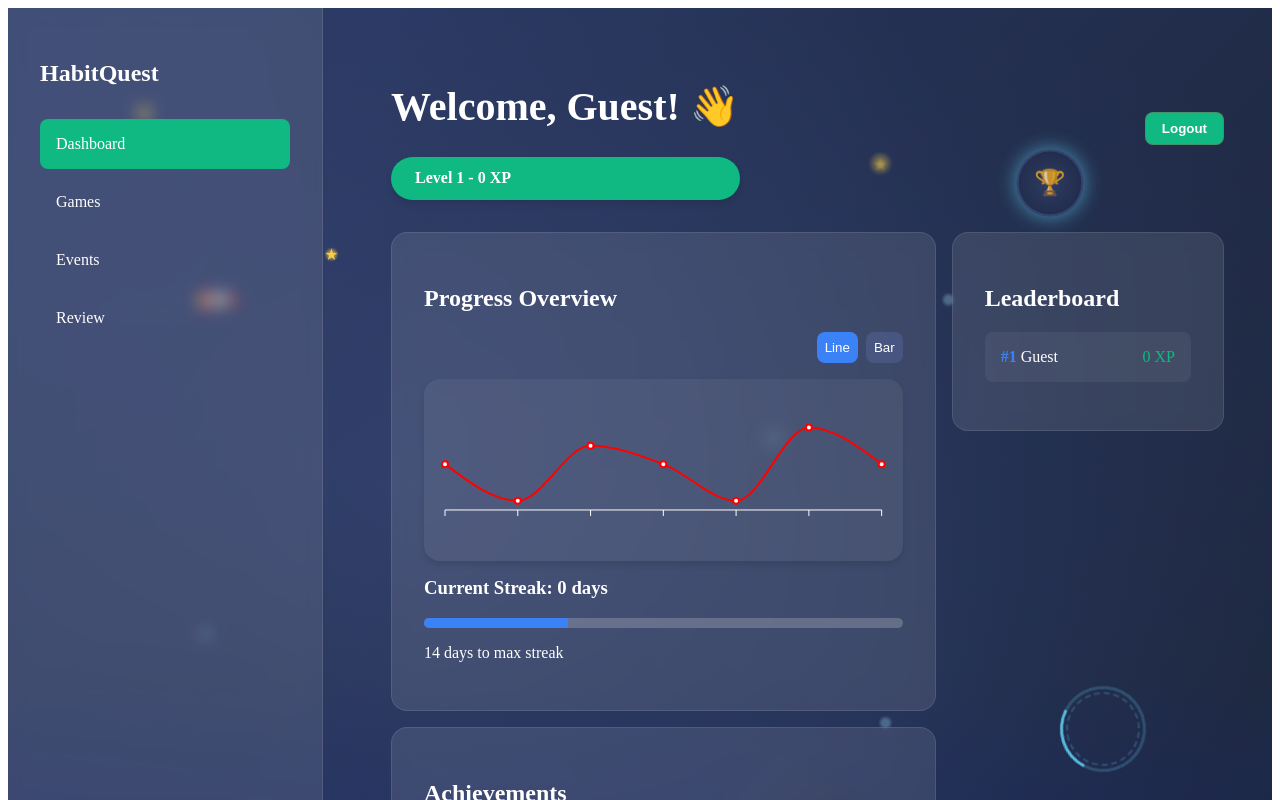
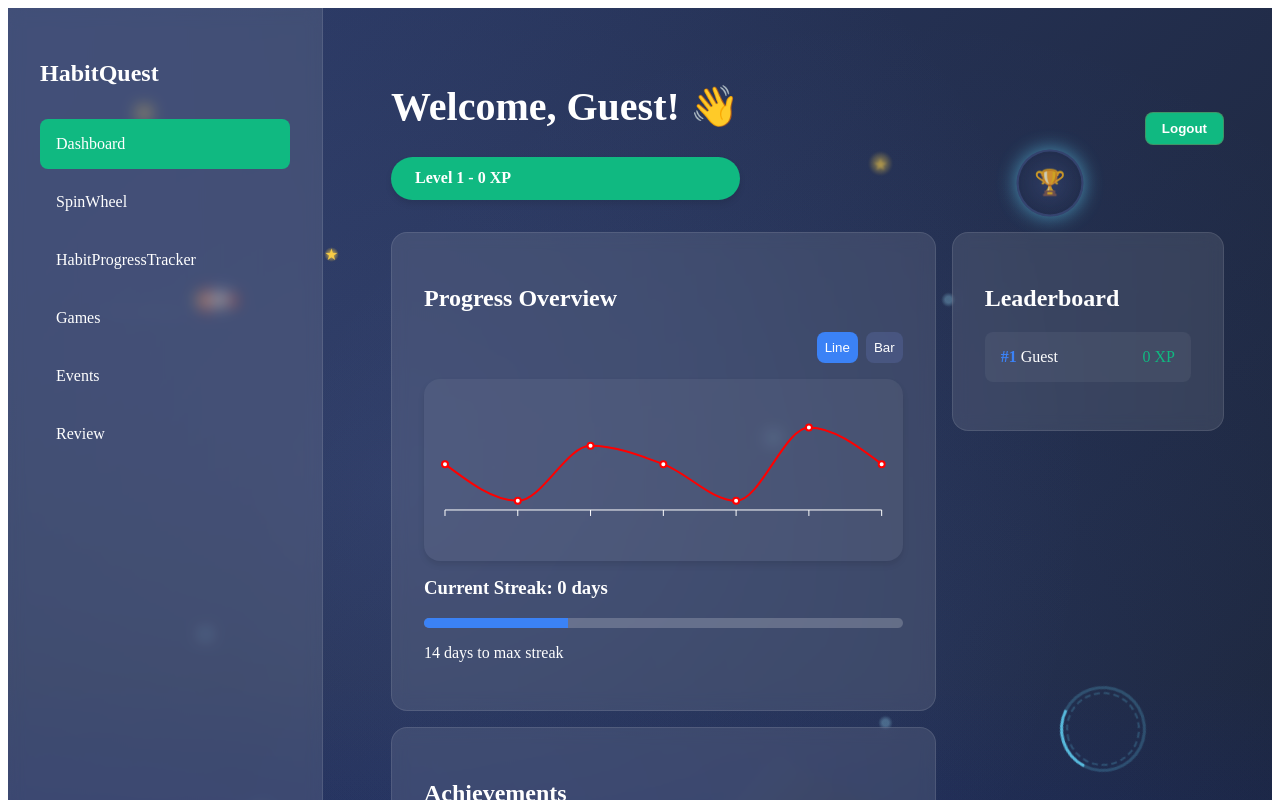
Before and after one commit to Ronitsabhaya75/Habit-tracker, a React (Create React App) app in the folder habit-tracker/: page /dashboard in a window 1280 px wide. Shown: the top 800 px of the page. Built offline with nearby package versions, Linux system fonts and the light colour scheme.

Commit message:
Updated the file with SpinWheel feature

```diff
--- a/habit-tracker/src/components/Dashboard.js
+++ b/habit-tracker/src/components/Dashboard.js
@@ -778,6 +778,8 @@ const Dashboard = () => {
         <h2>HabitQuest</h2>
         <NavList>
           <NavItem className="active">Dashboard</NavItem>
+          <NavItem onClick={() => navigate('/spinWheel')}> SpinWheel</NavItem>
+          <NavItem onClick={() => navigate('/habitProgressTracker')}>HabitProgressTracker</NavItem>
           <NavItem onClick={() => navigate('/breakthrough-game')}>Games</NavItem>
           <NavItem onClick={() => navigate('/track')}>Events</NavItem> {/* New Track Button */}
           <NavItem onClick={() => navigate('/review')}> Review</NavItem>
```
